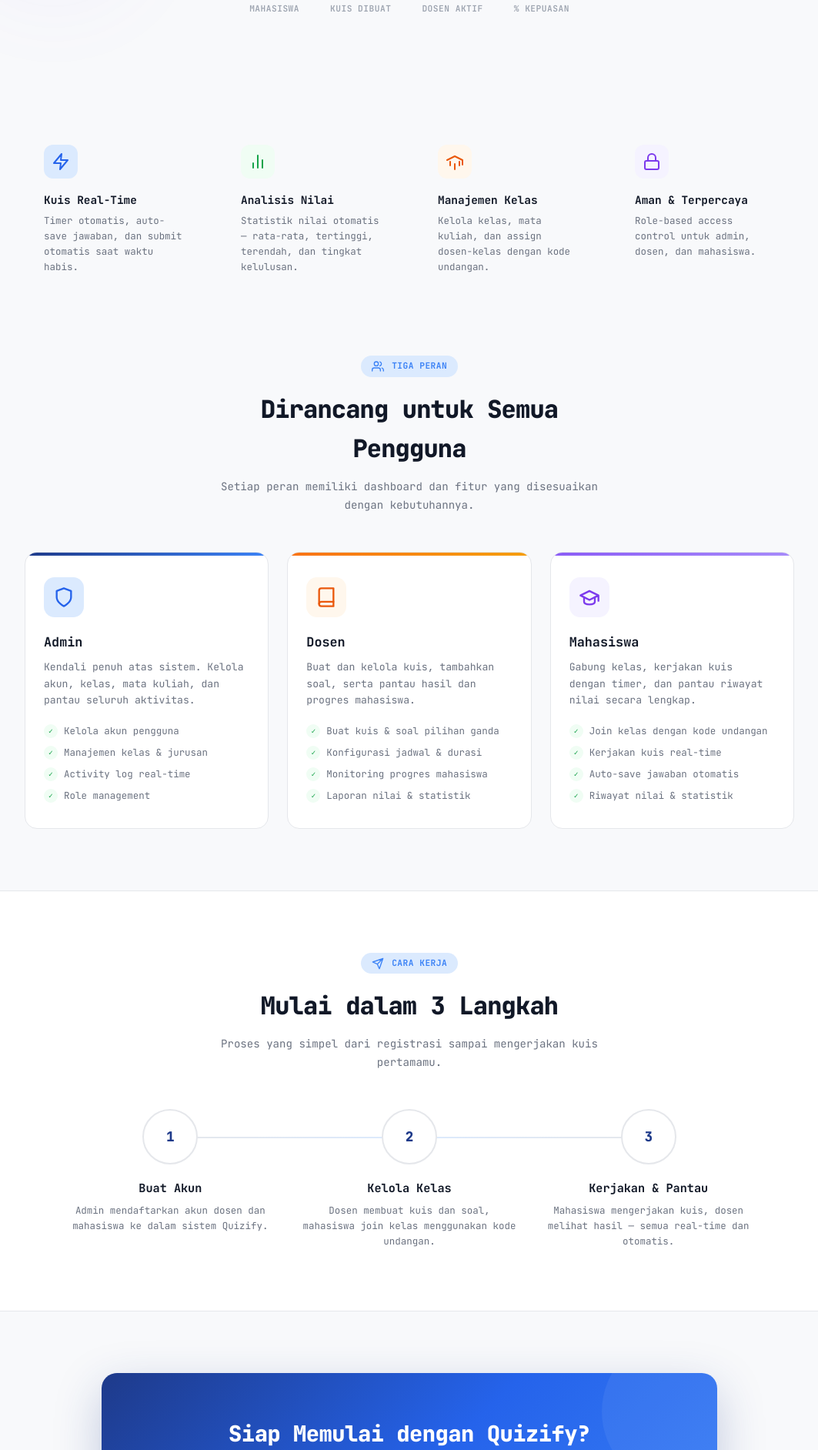
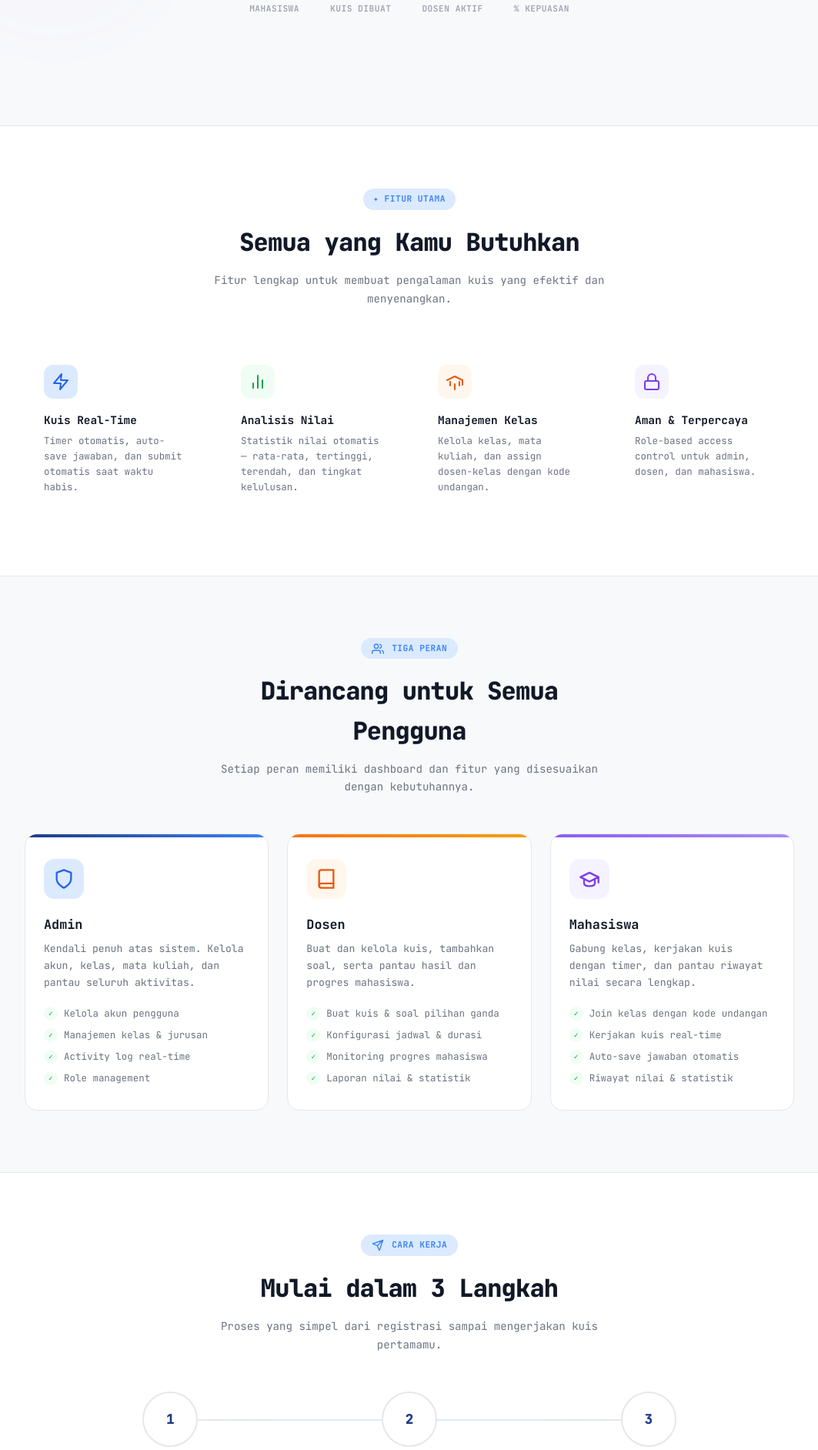
Before and after one commit to fathirbrb/Quizify-Platform-Kuis-Online, a PHP site: page / in a window 1280 px wide. Shown: the part 637-2521 px from the top of the page at 77% size, without its empty margins (108-1171 px from the left). Run offline with PHP 8.4, Linux system fonts and the light colour scheme.

Commit message:
landing.php

```diff
--- a/app/views/landing.php
+++ b/app/views/landing.php
@@ -90,7 +90,15 @@
     </div>
 </section>
 
-
+<!-- ═══════════════ FEATURES ═══════════════ -->
+<section class="section features-section" id="fitur">
+    <div class="section-header reveal">
+        <span class="section-tag">✦ Fitur Utama</span>
+        <h2 class="section-title">Semua yang Kamu Butuhkan</h2>
+        <p class="section-desc">
+            Fitur lengkap untuk membuat pengalaman kuis yang efektif dan menyenangkan.
+        </p>
+    </div>
 
     <div class="features-grid">
         <div class="feature-card reveal">
```
